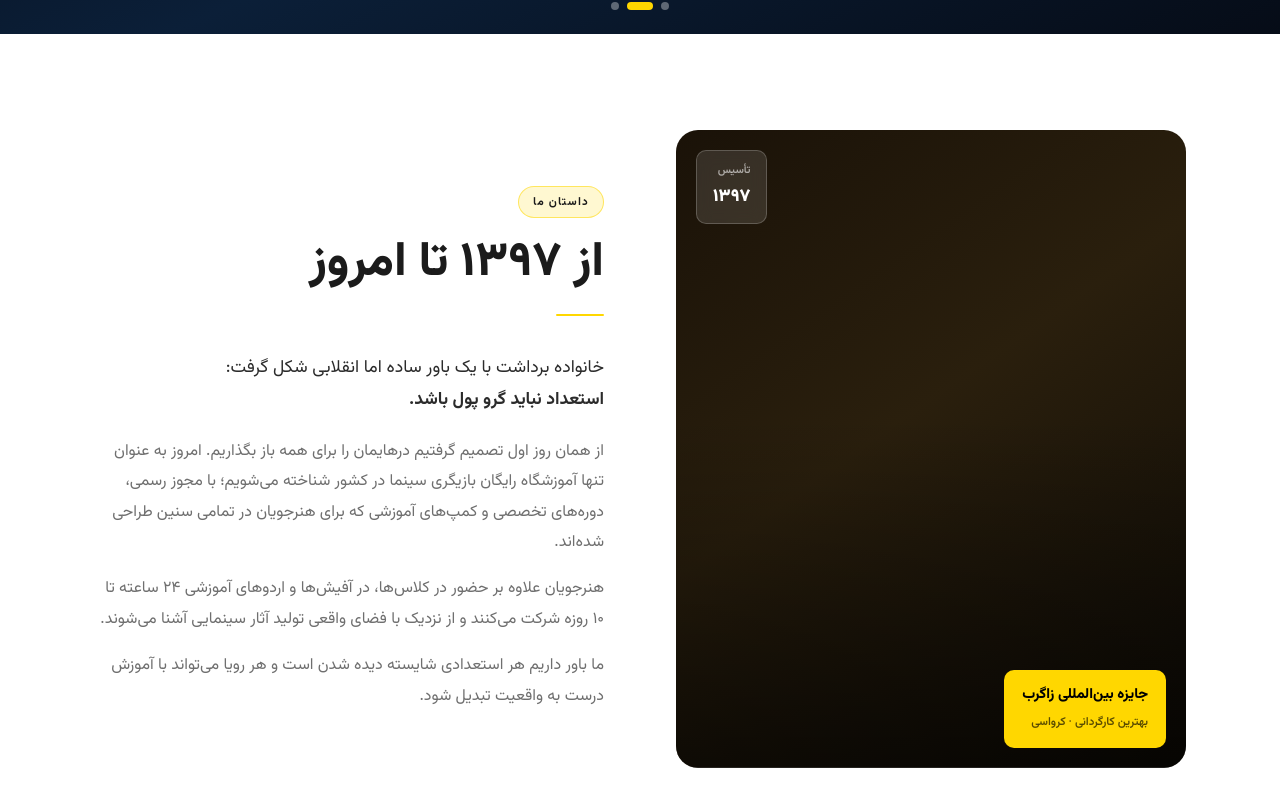
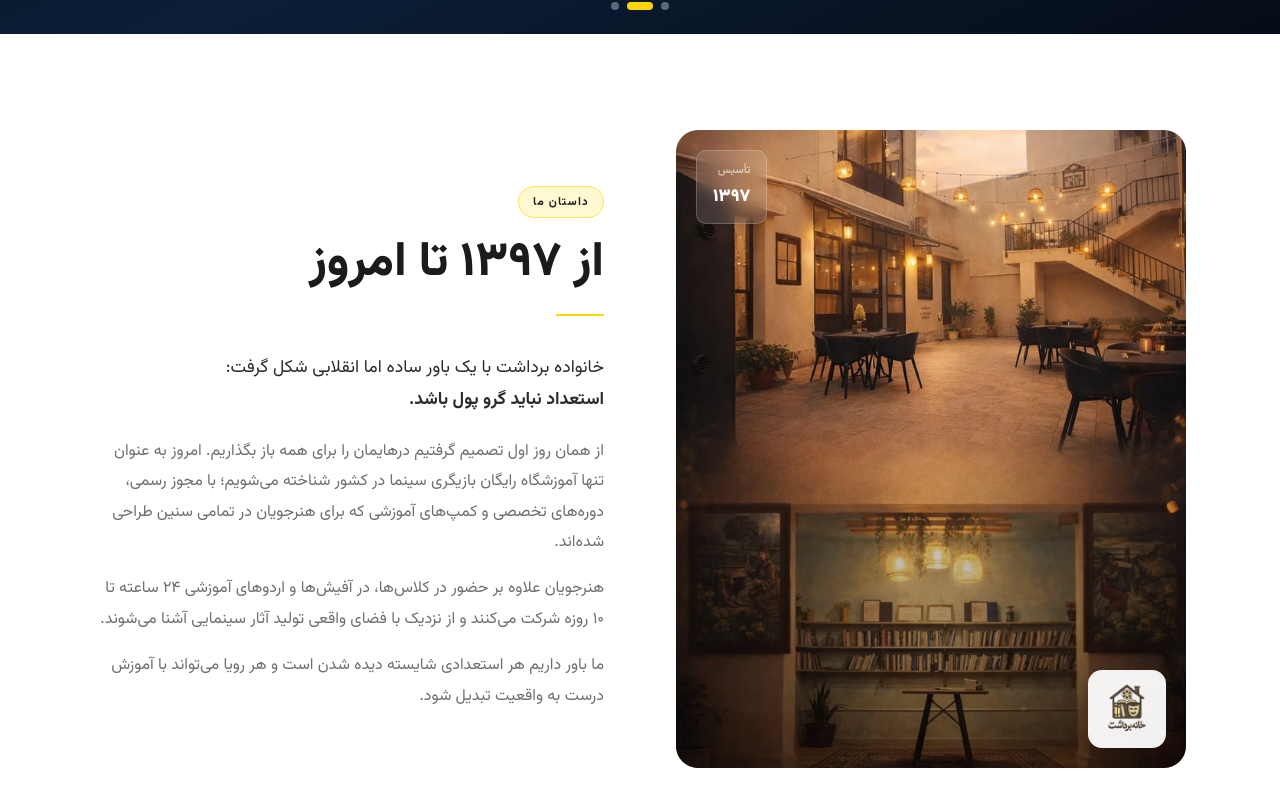
Before and after one commit to yaasernazarii-ship-it/bardashtt, a Next.js app in the folder nextjs/: page /about in a window 1280 px wide. Shown: the part 475-1280 px from the top of the page. Built offline with nearby package versions, Linux system fonts and the light colour scheme.

Commit message:
Update uploads/ (+7 added, ~1 updated)

```diff
--- a/nextjs/app/about/page.js
+++ b/nextjs/app/about/page.js
@@ -15,9 +15,8 @@ export default function AboutPage() {
         .story-grid { display:grid;grid-template-columns:1fr 1fr;gap:72px;align-items:center; }
         .story-img { aspect-ratio:4/5;border-radius:var(--radius-lg);overflow:hidden;position:relative;background:linear-gradient(145deg,#1a1208 0%,#2a1f0d 45%,#0d0a05 100%);background-size:cover;background-position:center; }
         .story-img::after { content:'';position:absolute;inset:0;background:linear-gradient(to top,rgba(0,0,0,.55) 0%,transparent 55%); }
-        .story-img-badge { position:absolute;bottom:20px;right:20px;z-index:2;background:var(--gold);border-radius:10px;padding:12px 18px; }
-        .story-img-badge strong { display:block;font-size:.9rem;font-weight:800;color:#000; }
-        .story-img-badge span { font-size:.72rem;font-weight:600;color:rgba(0,0,0,.65); }
+        .story-logo-badge { position:absolute;bottom:20px;right:20px;z-index:2;background:rgba(255,255,255,.94);border-radius:14px;padding:10px;width:78px;height:78px;display:flex;align-items:center;justify-content:center;box-shadow:0 8px 24px rgba(0,0,0,.3); }
+        .story-logo-badge img { width:100%;height:100%;object-fit:contain; }
         .story-year-badge { position:absolute;top:20px;left:20px;z-index:2;background:rgba(255,255,255,.12);backdrop-filter:blur(8px);border:1px solid rgba(255,255,255,.2);border-radius:10px;padding:10px 16px; }
         .story-year-badge span { display:block;font-size:.68rem;font-weight:600;color:rgba(255,255,255,.6);margin-bottom:2px; }
         .story-year-badge strong { font-size:1.1rem;font-weight:900;color:#fff; }
@@ -81,14 +80,13 @@ export default function AboutPage() {
       <section style={{ background: 'var(--white)' }}>
         <div className="container">
           <div className="story-grid">
-            <div className="story-img">
+            <div className="story-img" style={{ backgroundImage: 'url(/story-venue.jpg)' }}>
               <div className="story-year-badge">
                 <span>تأسیس</span>
                 <strong>۱۳۹۷</strong>
               </div>
-              <div className="story-img-badge">
-                <strong>جایزه بین‌المللی زاگرب</strong>
-                <span>بهترین کارگردانی · کرواسی</span>
+              <div className="story-logo-badge">
+                <img src="/bardasht-logo.png" alt="خانه برداشت" />
               </div>
             </div>
             <div>
```
Also changed, not shown: nextjs/public/bardasht-logo.png (added), nextjs/public/story-venue.jpg (added), 5 other files (tests, documents, lock files or other folders).
